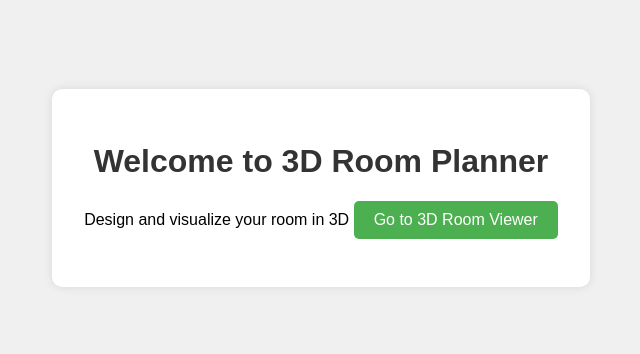
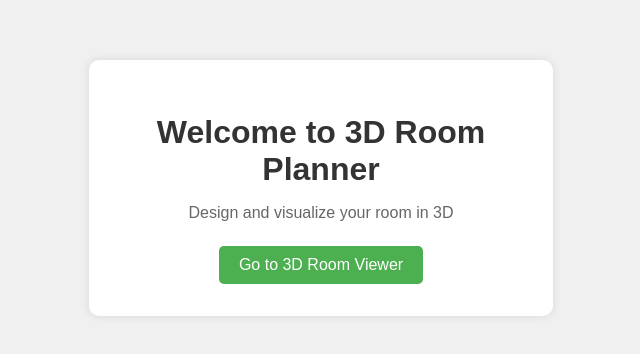
Before and after one commit to csanchk/3d-room-viewer, a plain HTML site: page index.html in a window 1280 px wide. Shown: the part 212-566 px from the top of the page, without its empty margins (319-959 px from the left). Drawn offline with Linux system fonts and the light colour scheme.

Commit message:
Update index.html and viewer.html with improvements and fixes

```diff
--- a/index.html
+++ b/index.html
@@ -12,7 +12,7 @@
             display: flex;
             justify-content: center;
             align-items: center;
-            height: 100vh;
+            min-height: 100vh;
             background-color: #f0f0f0;
         }
         .container {
@@ -21,9 +21,16 @@
             padding: 2rem;
             border-radius: 10px;
             box-shadow: 0 0 10px rgba(0,0,0,0.1);
+            max-width: 90%;
+            width: 400px;
         }
         h1 {
             color: #333;
+            margin-bottom: 0.5rem;
+        }
+        p {
+            color: #666;
+            margin-bottom: 1.5rem;
         }
         .btn {
             display: inline-block;
@@ -33,18 +40,19 @@
             text-decoration: none;
             border-radius: 5px;
             font-size: 1rem;
-            transition: background-color 0.3s;
+            transition: background-color 0.3s, transform 0.3s;
         }
         .btn:hover {
             background-color: #45a049;
+            transform: translateY(-2px);
         }
     </style>
 </head>
 <body>
     <div class="container">
         <h1>Welcome to 3D Room Planner</h1>
-        <p>Design and visualize your room in 3D</p</p>
-        <a href="viewer.html" class="btn">Go to 3D Room Viewer</a>
+        <p>Design and visualize your room in 3D</p>
+        <a href="/viewer.html" class="btn">Go to 3D Room Viewer</a>
     </div>
 </body>
 </html>
```
Also changed, not shown: viewer.html (+6 -5 lines).
